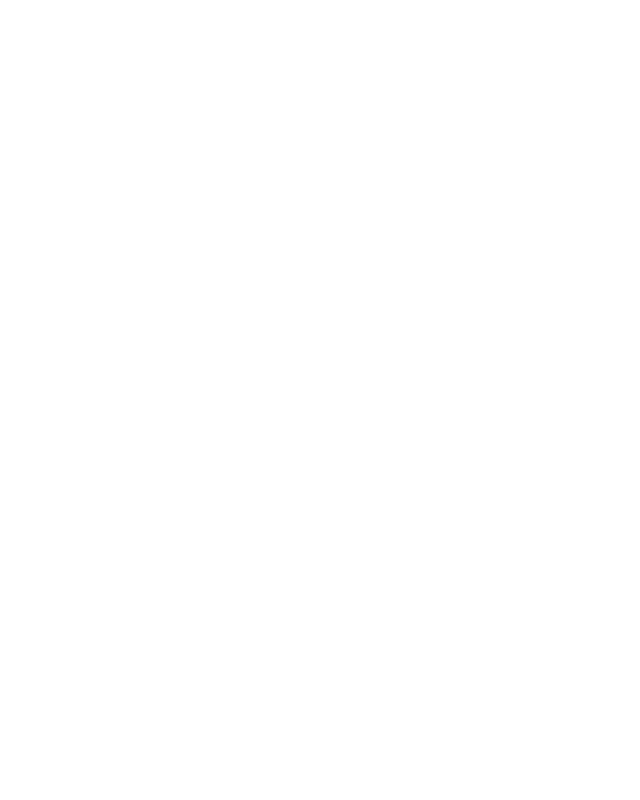
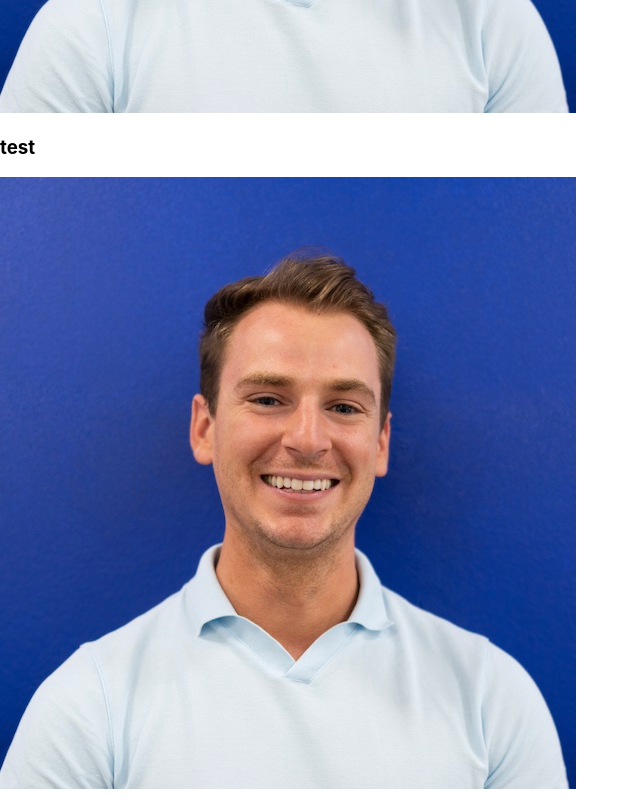
Before and after one commit to clahflah/Portfolio, a React (Create React App) app: page / in a window 1280 px wide. Shown: the part 1180-1980 px from the top of the page, without its empty margins (0-640 px from the left). Before the commit the page ends 800 px from the top, so only its background shows below. Built offline with nearby package versions, Linux system fonts and the light colour scheme.

Commit message:
card skeleton

```diff
--- /dev/null
+++ b/src/components/ProjectCard.js
@@ -0,0 +1,13 @@
+import React from "react";
+import classes from "./ProjectCard.module.css";
+
+const ProjectCard = (props) => {
+  return (
+    <div>
+      <img src={props.src} alt={props.alt} className={classes.projectImg}></img>
+      <h3>{props.title}</h3>
+    </div>
+  );
+};
+
+export default ProjectCard;
--- /dev/null
+++ b/src/components/ProjectCard.module.css
@@ -0,0 +1,3 @@
+.projectImg {
+
+}
--- a/src/layout/Projects.js
+++ b/src/layout/Projects.js
@@ -1,7 +1,15 @@
 import React from "react";
+import ProjectCard from "../components/ProjectCard";
+import prof_pic from "../assets/prof_pic.jpg";
 
 const Projects = (props) => {
-  return <h2>Latest Projects</h2>;
+  return(
+  <React.Fragment>
+    <h2>Latest Projects</h2>
+    <ProjectCard title='test' alt='test alt' src={prof_pic}/>
+    <ProjectCard title='test' alt='test alt' src={prof_pic}/>
+    <ProjectCard title='test' alt='test alt' src={prof_pic}/>
+  </React.Fragment>)
 };
 
 export default Projects;
```
